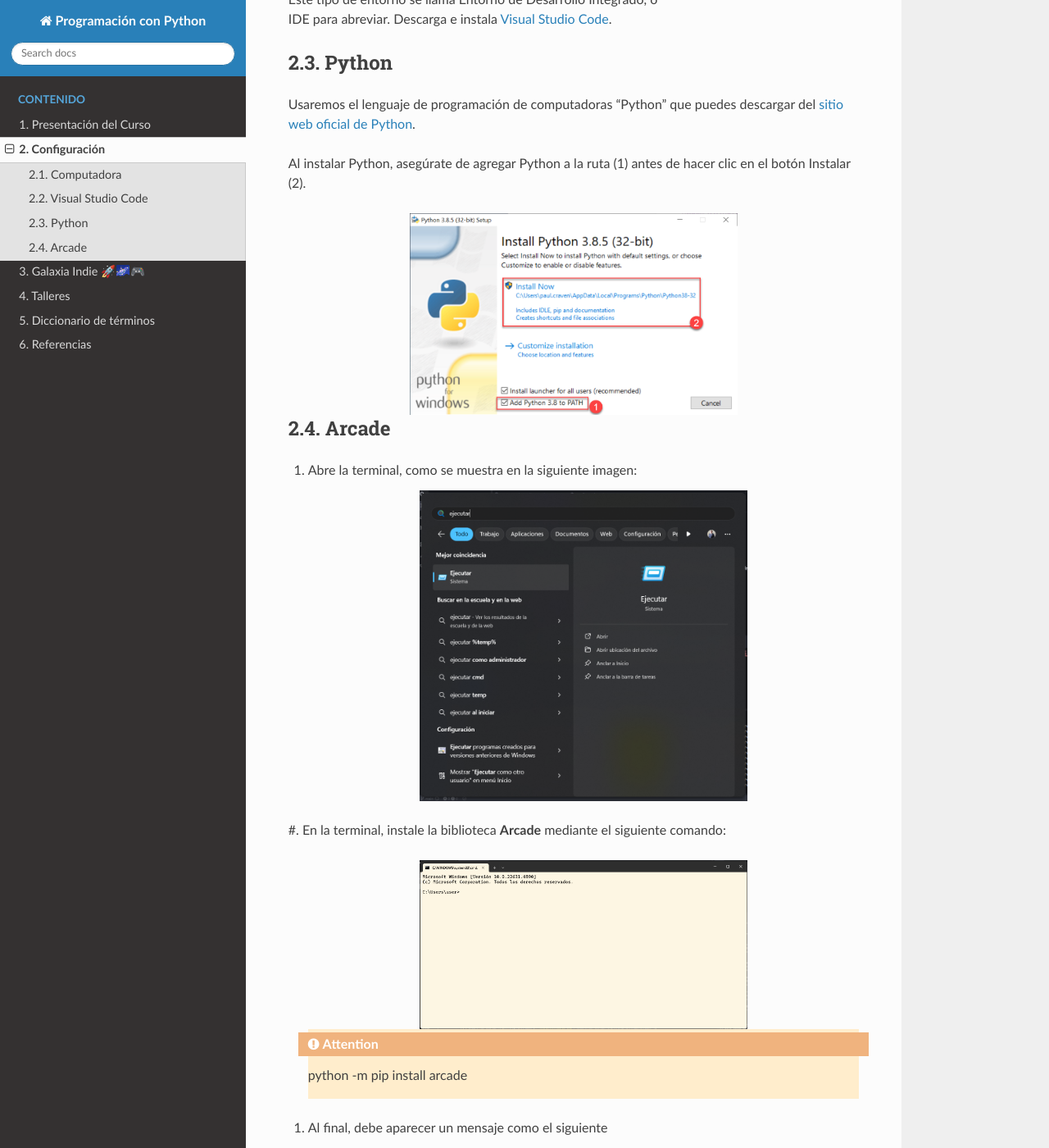
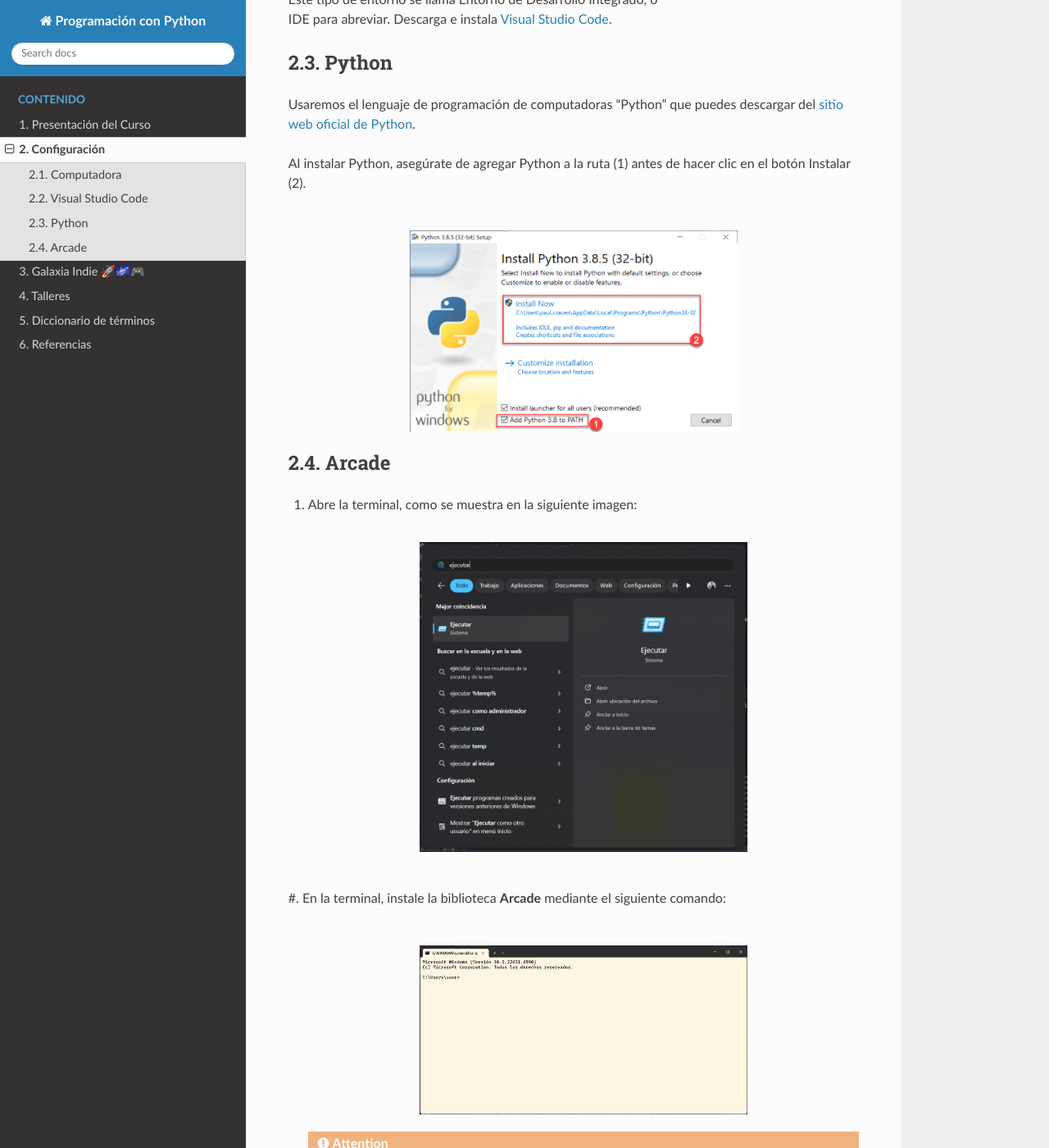
Before and after one commit to aavendan/programacion-python, a Sphinx documentation site: the page built from docs/source/configuracion.rst, in a window 1280 px wide and 1400 px high, scrolled down 836 px. Shown: the whole window at 82% size. Built offline with Sphinx 7.4.7 and the Read the Docs theme 3.1.0, drawn with Linux system fonts in a browser that asks for light colours.

Commit message:
figure.align-center

```diff
--- a/docs/source/_static/css/custom.css
+++ b/docs/source/_static/css/custom.css
@@ -20,6 +20,6 @@
 	background: #07cb79 !important;
 }
 
-.admonition  {
-	padding: 1rem 0!important;
+figure.align-center  {
+	padding: 1.3rem 0!important;
 }
```
